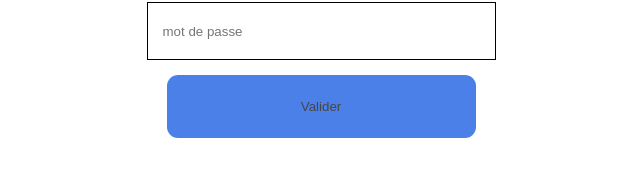
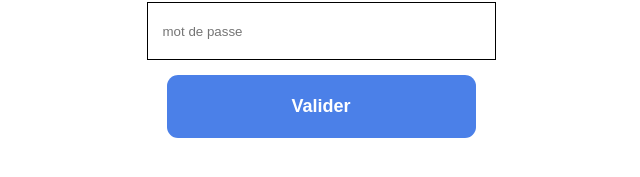
Before and after one commit to lucrampro/Projet_hetic_juillet_2021_groupe_5, a React (Create React App) app: page / in a window 1280 px wide. Shown: the part 433-610 px from the top of the page, without its empty margins (319-959 px from the left). Built offline with nearby package versions, Linux system fonts and the light colour scheme.

Commit message:
style(Login): modificatiosn style button

```diff
--- a/src/assets/styles/login.scss
+++ b/src/assets/styles/login.scss
@@ -17,4 +17,9 @@
   input {
     margin-bottom: 15px;
   }
+  button{
+    font-size: 18px;
+    font-weight: bold;
+    color: white;
+  }
 }
```
